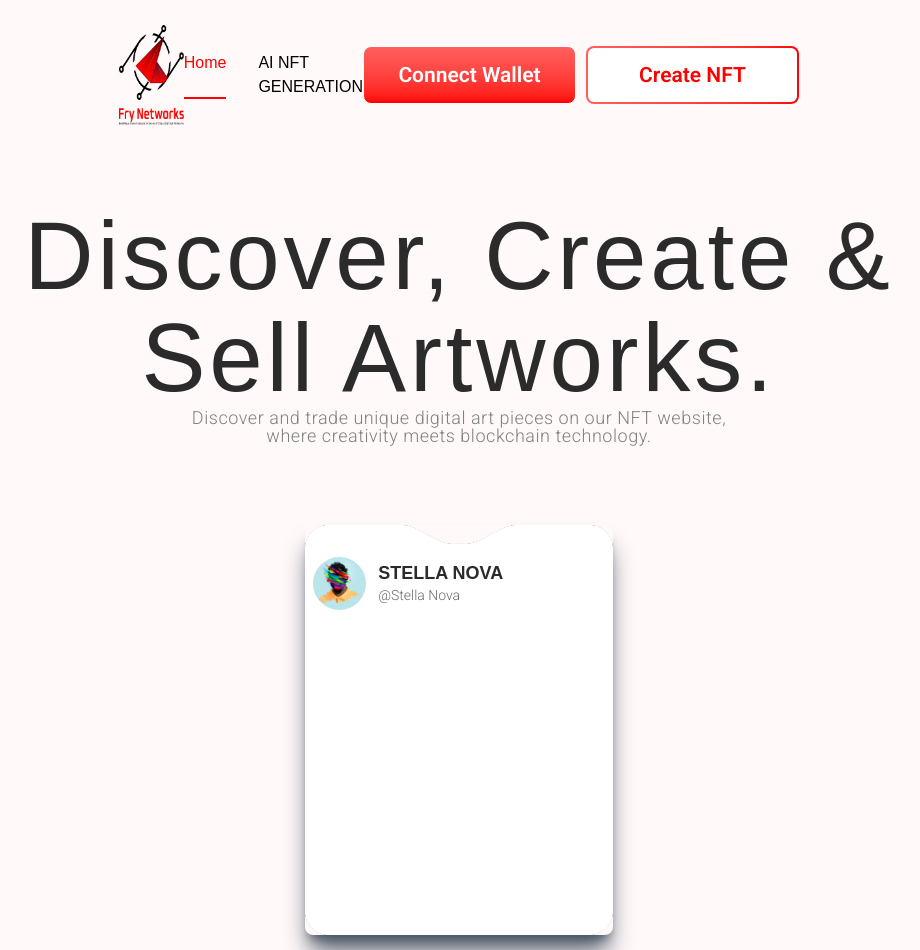
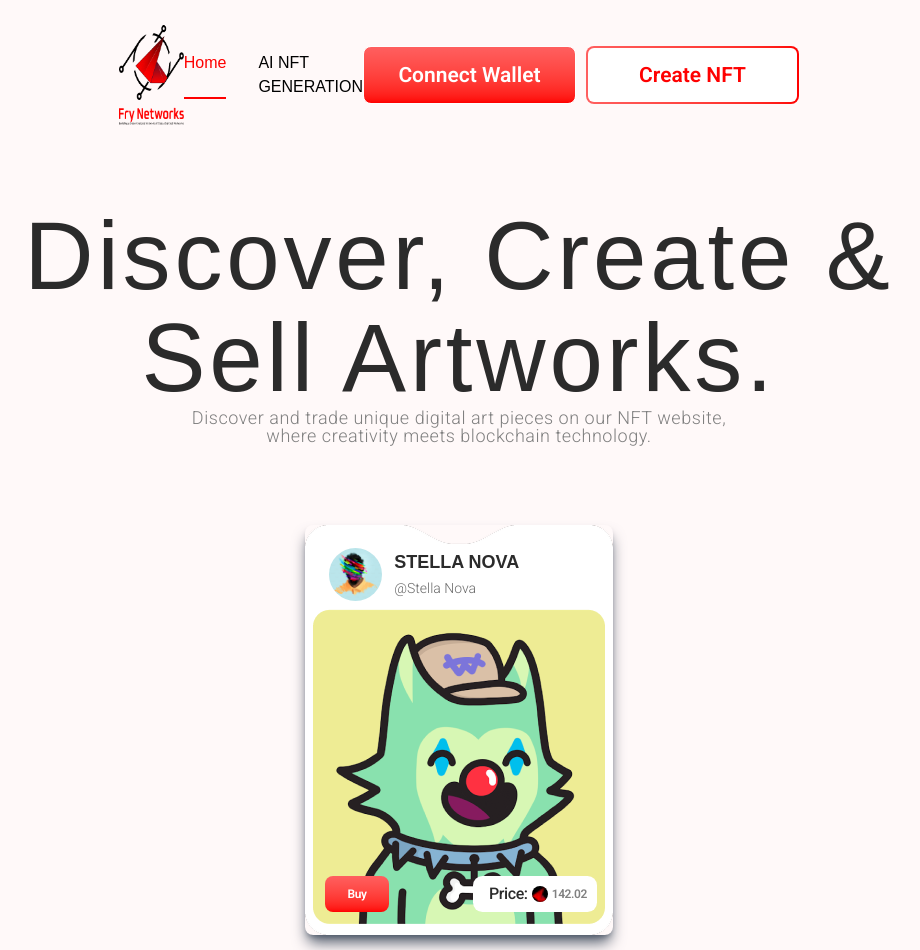
Before and after one commit to muznahrehman21/NFT, a React (Vite) app: page / in a window 1280 px wide. Shown: the top 950 px of the page, without its empty margins (181-1101 px from the left). Built offline with nearby package versions, Linux system fonts and the light colour scheme.

Commit message:
card component competed

```diff
--- a/src/components/buttons/Button1.jsx
+++ b/src/components/buttons/Button1.jsx
@@ -9,6 +9,8 @@ function Button1({
   borderG = true,
   height = "h-[58px]",
   radius = "rounded-[8px]",
+  textsize = "text-[21px]",
+  borderC = "",
 }) {
   return borderG ? (
     <div className="inline-block bg-gradient-to-r from-[#FF5F5F] to-[#FF0000] p-[2px] rounded-[8px] w-[213px] h-[58px]">
@@ -18,7 +20,7 @@ function Button1({
     </div>
   ) : (
     <button
-      className={`${bg} px-8 py-4 border-[1.8px] ${radius} ${height} cursor-pointer font-roboto font-semibold text-[21px] leading-none ${textcolor} ${width}`}
+      className={`${bg} justify-center items-center flex ${borderC} px-8 py-4 border-[1.8px] ${radius} ${height} cursor-pointer font-roboto font-semibold ${textsize}  leading-none ${textcolor} ${width}`}
     >
       {children || Btn}
     </button>
--- a/src/components/cards/Card.jsx
+++ b/src/components/cards/Card.jsx
@@ -1,9 +1,10 @@
 import React from "react";
+import Button1 from "../buttons/Button1";
 
 function Card() {
   return (
     <div
-      className="relative flex flex-col justify-center items-center bg-no-repeat bg-center shadow-gray-600 shadow-xl px-4 py-4 rounded-lg w-[308px] text-center"
+      className="relative flex flex-col justify-center items-center bg-no-repeat bg-center shadow-gray-600 shadow-lg px-4 py-4 rounded-lg w-[308px] text-center"
       style={{
         backgroundImage: "url('/card.png')",
         backgroundSize: "100% 100%",
@@ -12,7 +13,7 @@ function Card() {
       }}
     >
       {/* card content  */}
-      <div className="top-8 absolute flex flex-row items-center mb-4 w-full">
+      <div className="top-13 relative flex flex-row items-center mb-4 w-full">
         <div className="shadow-none ml-2 rounded-full w-[53.18px] h-[53.18px]">
           <img
             src="/avatar.jpg"
@@ -20,7 +21,7 @@ function Card() {
             className="rounded-full w-full h-full object-cover"
           />
         </div>
-        <div className="ml-3 text-left">
+        <div className="flex flex-col gap-1 ml-3 text-left">
           <h1 className="font-apex font-semibold text-[#2B2B2B] text-lg leading-tight">
             STELLA NOVA
           </h1>
@@ -29,6 +30,33 @@ function Card() {
           </p>
         </div>
       </div>
+      <div className="top-11 relative w-73">
+        <img src="/C1.png" alt="C1" className="w-full h-full" />
+      </div>
+      <div className="right-5 bottom-7 relative flex justify-between items-center p-6 w-full tracking-tight">
+        <Button1
+          Btn="Buy"
+          width="w-[56px]"
+          height="h-[36px]"
+          textcolor="text-white"
+          textsize="text-[12px]"
+          bg="bg-gradient-to-b from-[#FF5F5F] to-[#FF0000]"
+          borderG={false}
+          radius="rounded-[8px]"
+          borderC="border-none"
+        />
+        <p className="left-11 relative flex items-center gap-1 bg-white px-4 py-3 rounded-[9.41px] w-31 h-9 font-roboto font-medium text-[#2B2B2B]">
+          Price:
+          <img
+            className="flex justify-center items-center bg-black rounded-full w-4 h-4"
+            src="/coin.png"
+            alt="logo"
+          />
+          <span className="font-semibold text-[#808080] text-[12px]">
+            142.02
+          </span>
+        </p>
+      </div>
     </div>
   );
 }
```
Also changed, not shown: public/C1.png (added), public/coin.png (added).
